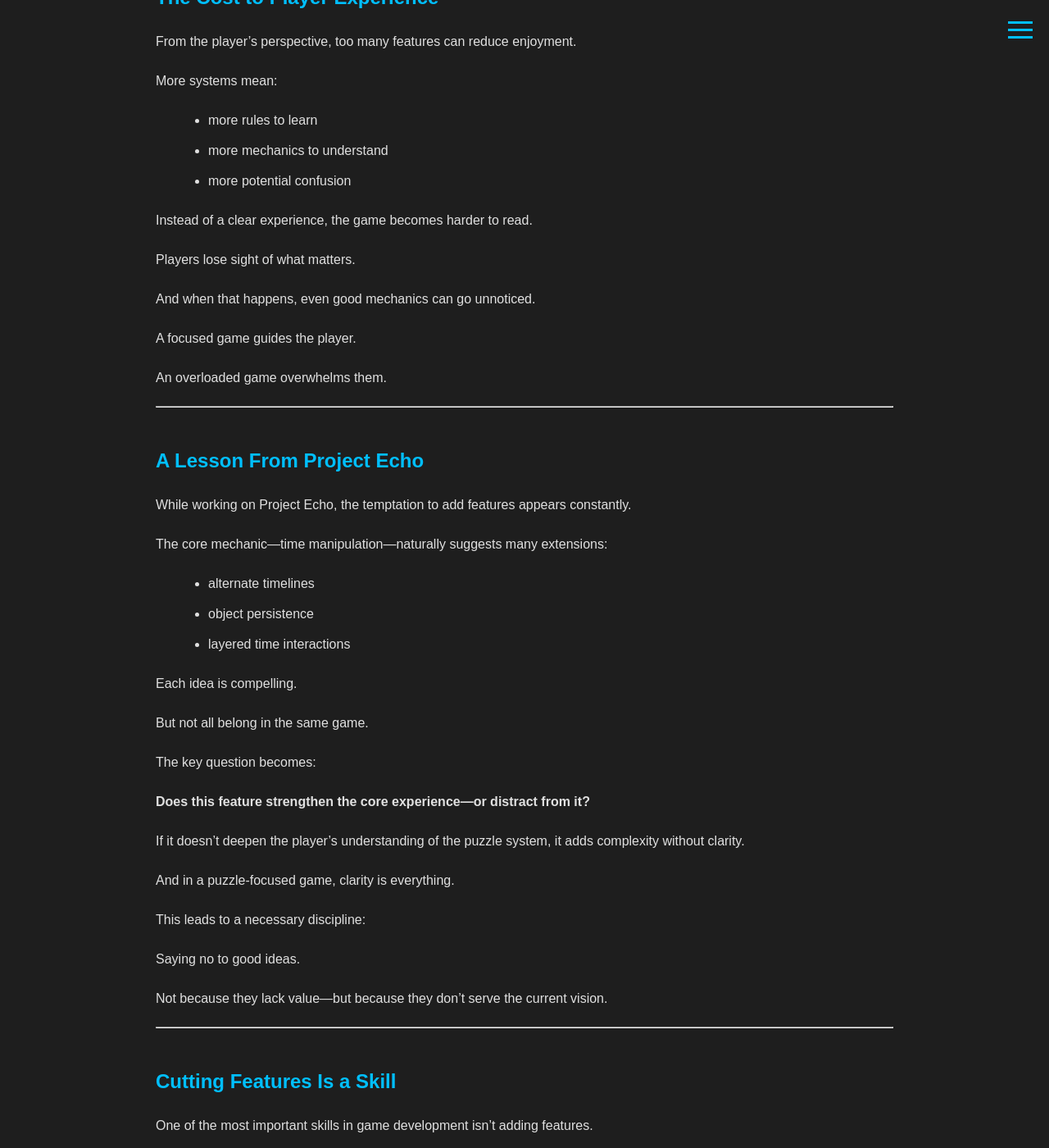
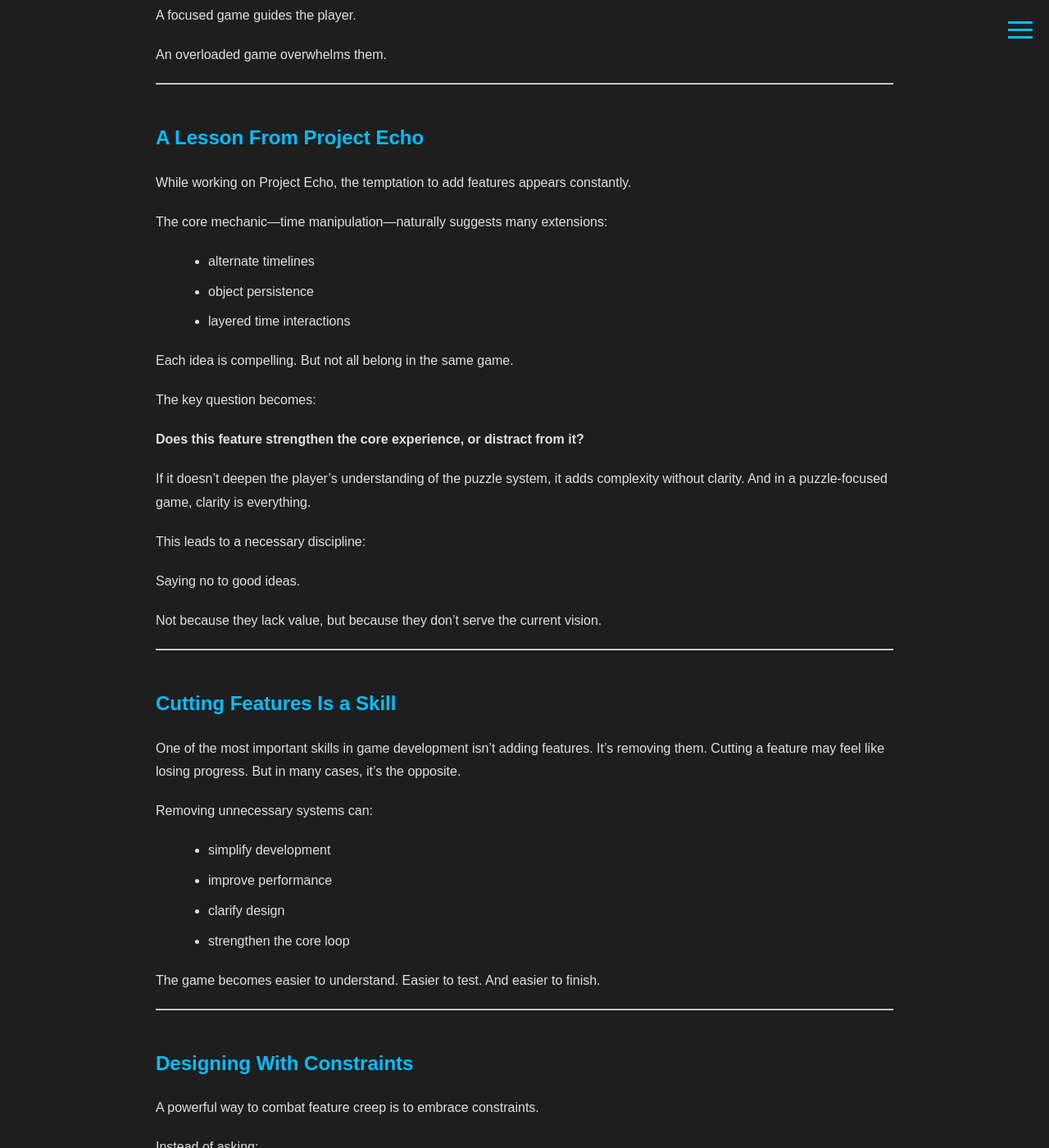
Before and after one commit to ScriptureExamined/NovawrightStudios, a Jekyll site: the page built from _posts/2026-03-23-the-hidden-cost-of-just-one-more-feature-in-game-development.md, in a window 1280 px wide and 1400 px high, scrolled down 3821 px. Shown: the whole window at 82% size. Built offline with Jekyll 4.4.1, drawn with Linux system fonts in a browser that asks for light colours; some of the changed text lies outside the part shown.

Commit message:
Update 2026-03-23-the-hidden-cost-of-just-one-more-feature-in-game-development.md

```diff
--- a/_posts/2026-03-23-the-hidden-cost-of-just-one-more-feature-in-game-development.md
+++ b/_posts/2026-03-23-the-hidden-cost-of-just-one-more-feature-in-game-development.md
@@ -5,7 +5,7 @@ date: 2026-03-23
 author: Roberta
 categories: [Development]
 excerpt: >
-  Feature creep doesn’t just make your game bigger—it quietly reshapes your entire project. Here’s why “just one more feature” is more dangerous than it sounds.
+  Feature creep doesn’t just make your game bigger, it quietly reshapes your entire project. Here’s why “just one more feature” is more dangerous than it sounds.
 ---
 
 # The Hidden Cost of “Just One More Feature” in Game Development
@@ -20,19 +20,13 @@ At first, it feels like an obvious improvement. The feature sounds manageable. I
 
 So it gets added.
 
-Then another idea appears.
+Then another idea appears. And another.
 
-And another.
-
-Individually, none of these ideas seem dangerous.
-
-But collectively, they introduce one of the most destructive forces in game development:
+Individually, none of these ideas seem dangerous. But collectively, they introduce one of the most destructive forces in game development:
 
 **Feature creep.**
 
-And the real danger isn’t just that it makes your game bigger.
-
-It’s that it quietly reshapes your entire project.
+And the real danger isn’t just that it makes your game bigger. It’s that it quietly reshapes your entire project.
 
 ---
 
@@ -46,9 +40,7 @@ They feel incremental:
 - a UI improvement
 - an extra system layered on top
 
-Each addition seems small.
-
-But features are rarely isolated.
+Each addition seems small. But features are rarely isolated.
 
 Adding a single mechanic often requires:
 
@@ -58,9 +50,7 @@ Adding a single mechanic often requires:
 - edge case handling
 - integration with existing systems
 
-What starts as a simple addition becomes a web of dependencies.
-
-And that’s where the real cost lives.
+What starts as a simple addition becomes a web of dependencies, and that’s where the real cost lives.
 
 ---
 
@@ -76,11 +66,9 @@ It compounds.
 
 By the time you have many interconnected systems, tracking interactions becomes difficult.
 
-Every new feature doesn’t just add work.
+Every new feature doesn’t just add work. It multiplies it.
 
-It multiplies it.
-
-This is how projects drift away from their original vision—not because ideas are bad, but because complexity becomes unmanageable.
+This is how projects drift away from their original vision, not because ideas are bad, but because complexity becomes unmanageable.
 
 ---
 
@@ -116,7 +104,7 @@ But it never finishes.
 
 ## The Psychological Trap
 
-Feature creep isn’t just technical—it’s psychological.
+Feature creep isn’t just technical, it’s psychological.
 
 Adding features feels productive.
 
@@ -130,11 +118,7 @@ Polishing, on the other hand:
 - feels repetitive
 - lacks visible excitement
 
-So developers naturally drift toward adding instead of refining.
-
-But great games aren’t defined by how many features they have.
-
-They’re defined by how well those features work.
+So developers naturally drift toward adding instead of refining. But great games aren’t defined by how many features they have. They’re defined by how well those features work.
 
 ---
 
@@ -148,11 +132,7 @@ More systems mean:
 - more mechanics to understand
 - more potential confusion
 
-Instead of a clear experience, the game becomes harder to read.
-
-Players lose sight of what matters.
-
-And when that happens, even good mechanics can go unnoticed.
+Instead of a clear experience, the game becomes harder to read. Players lose sight of what matters. And when that happens, even good mechanics can go unnoticed.
 
 A focused game guides the player.
 
@@ -170,35 +150,25 @@ The core mechanic—time manipulation—naturally suggests many extensions:
 - object persistence
 - layered time interactions
 
-Each idea is compelling.
-
-But not all belong in the same game.
+Each idea is compelling. But not all belong in the same game.
 
 The key question becomes:
 
-**Does this feature strengthen the core experience—or distract from it?**
+**Does this feature strengthen the core experience, or distract from it?**
 
-If it doesn’t deepen the player’s understanding of the puzzle system, it adds complexity without clarity.
-
-And in a puzzle-focused game, clarity is everything.
+If it doesn’t deepen the player’s understanding of the puzzle system, it adds complexity without clarity. And in a puzzle-focused game, clarity is everything.
 
 This leads to a necessary discipline:
 
 Saying no to good ideas.
 
-Not because they lack value—but because they don’t serve the current vision.
+Not because they lack value, but because they don’t serve the current vision.
 
 ---
 
 ## Cutting Features Is a Skill
 
-One of the most important skills in game development isn’t adding features.
-
-It’s removing them.
-
-Cutting a feature may feel like losing progress.
-
-But in many cases, it’s the opposite.
+One of the most important skills in game development isn’t adding features. It’s removing them. Cutting a feature may feel like losing progress. But in many cases, it’s the opposite.
 
 Removing unnecessary systems can:
 
@@ -207,11 +177,7 @@ Removing unnecessary systems can:
 - clarify design
 - strengthen the core loop
 
-The game becomes easier to understand.
-
-Easier to test.
-
-And easier to finish.
+The game becomes easier to understand. Easier to test. And easier to finish.
 
 ---
 
@@ -241,9 +207,7 @@ And they help maintain a strong identity throughout development.
 
 ## The Role of a Strong Vision
 
-Feature creep thrives when vision is unclear.
-
-Without a defined direction, every idea feels valid.
+Feature creep thrives when vision is unclear. Without a defined direction, every idea feels valid.
 
 But with a strong core identity, decisions become simpler:
 
@@ -253,11 +217,7 @@ But with a strong core identity, decisions become simpler:
 
 If not, it doesn’t belong.
 
-A clear vision acts as a filter.
-
-Without it, everything gets in.
-
-With it, most things stay out.
+A clear vision acts as a filter. Without it, everything gets in. With it, most things stay out.
 
 ---
 
@@ -285,9 +245,7 @@ Finishing requires:
 
 “Just one more feature” is one of the most dangerous phrases in game development.
 
-Not because ambition is bad—
-
-but because unchecked ambition leads to:
+Not because ambition is bad, but because unchecked ambition leads to:
 
 - complexity
 - delays
@@ -295,16 +253,12 @@ but because unchecked ambition leads to:
 
 The best games don’t succeed because they include everything.
 
-They succeed because they include the right things.
+They succeed because they include the right things:
 
 - a clear vision
 - a focused core loop
 - the discipline to protect both
 
-The challenge isn’t generating ideas.
+The challenge isn’t generating ideas. It’s choosing which ones to leave behind.
 
-It’s choosing which ones to leave behind.
-
-Because every feature you add shapes your game.
-
-But every feature you cut defines it.
+Because every feature you add shapes your game. But every feature you cut defines it.
```
